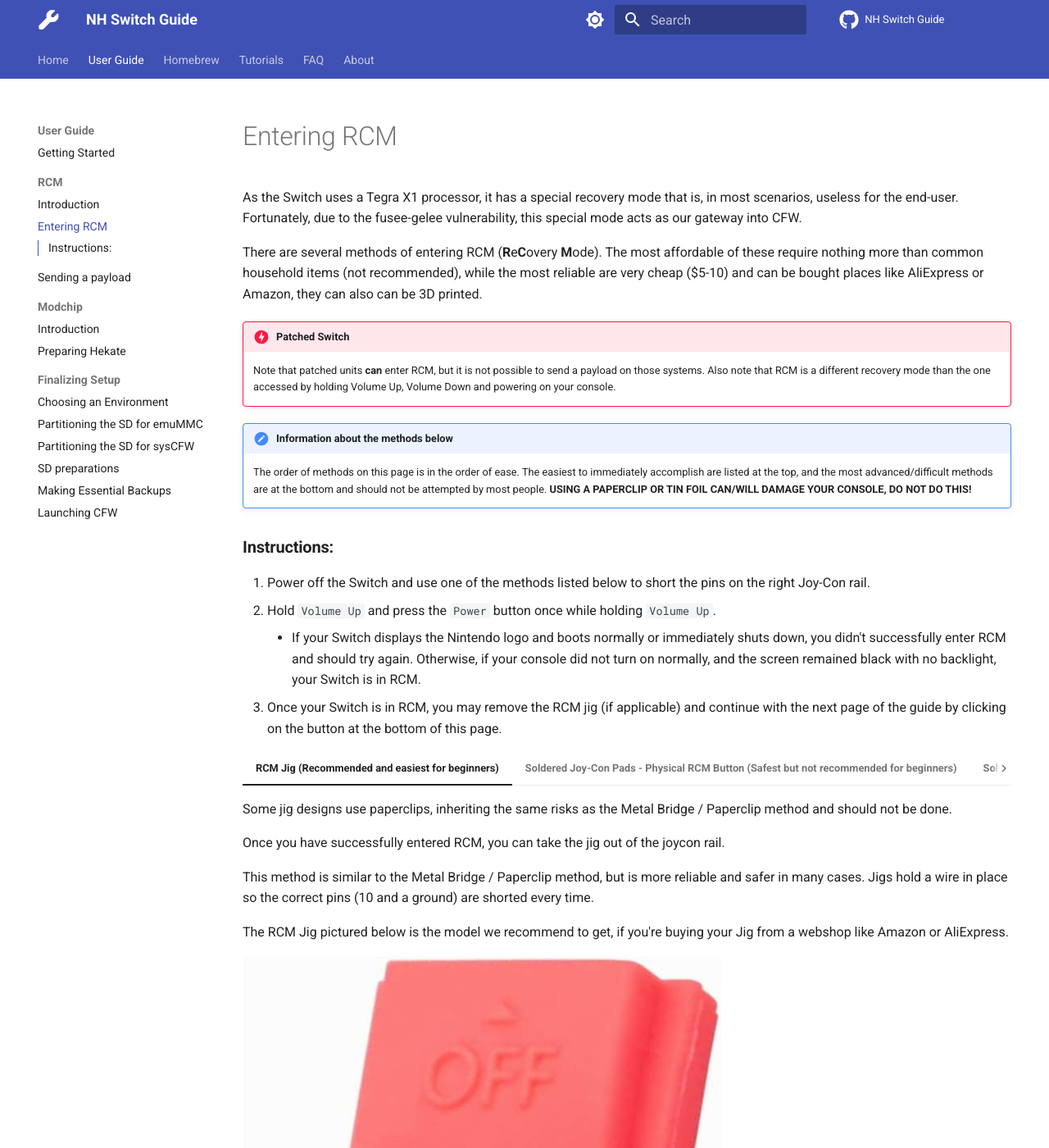
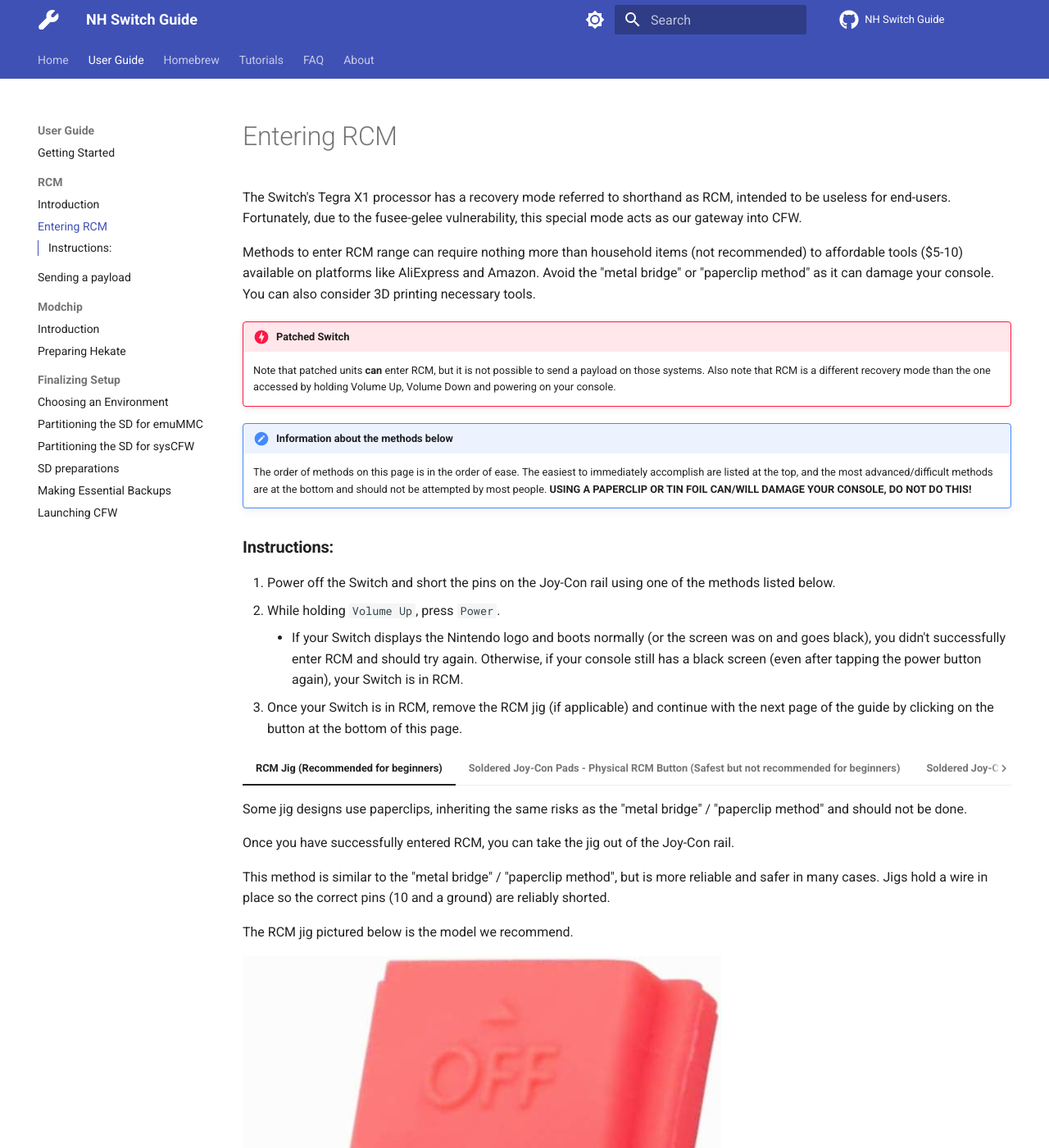
Before and after one commit to nh-server/switch-guide, an MkDocs documentation site: the page built from docs/user_guide/rcm/entering_rcm.md, in a window 1280 px wide and 1400 px high. Shown: the whole window at 82% size. Built offline with MkDocs 1.6.1 and Material for MkDocs 9.7.7, drawn with Linux system fonts in a browser that asks for light colours; comment, search, counter and statistics services are not loaded; some of the changed text lies outside the part shown.

Commit message:
Sprucing up FAQ entries, added more
Moved modchip question to the modchip page instead of the home page
Cleaned up grammar and spelling even further
Added another way to check if the Switch is in RCM
The fearmongering about "frying the console" when bridging pin 4 is baseless and was removed. Please stop parroting this wording.

```diff
--- a/docs/user_guide/rcm/entering_rcm.md
+++ b/docs/user_guide/rcm/entering_rcm.md
@@ -1,8 +1,8 @@
 # Entering RCM
 
-As the Switch uses a Tegra X1 processor, it has a special recovery mode that is, in most scenarios, useless for the end-user. Fortunately, due to the fusee-gelee vulnerability, this special mode acts as our gateway into CFW.
+The Switch's Tegra X1 processor has a recovery mode referred to shorthand as RCM, intended to be useless for end-users. Fortunately, due to the fusee-gelee vulnerability, this special mode acts as our gateway into CFW.
 
-There are several methods of entering RCM (**R**e**C**overy **M**ode). The most affordable of these require nothing more than common household items (not recommended), while the most reliable are very cheap ($5-10) and can be bought places like AliExpress or Amazon, they can also can be 3D printed.
+Methods to enter RCM range can require nothing more than household items (not recommended) to affordable tools ($5-10) available on platforms like AliExpress and Amazon. Avoid the "metal bridge" or "paperclip method" as it can damage your console. You can also consider 3D printing necessary tools.
 
 !!! danger "Patched Switch"
     Note that patched units **can** enter RCM, but it is not possible to send a payload on those systems. Also note that RCM is a different recovery mode than the one accessed by holding Volume Up, Volume Down and powering on your console.
@@ -13,24 +13,24 @@
 
 ### **Instructions:**
 
-1. Power off the Switch and use one of the methods listed below to short the pins on the right Joy-Con rail.
-2. Hold `Volume Up` and press the `Power` button once while holding `Volume Up`.
-    - If your Switch displays the Nintendo logo and boots normally or immediately shuts down, you didn't successfully enter RCM and should try again. Otherwise, if your console did not turn on normally, and the screen remained black with no backlight, your Switch is in RCM.
-3. Once your Switch is in RCM, you may remove the RCM jig (if applicable) and continue with the next page of the guide by clicking on the button at the bottom of this page.
+1. Power off the Switch and short the pins on the Joy-Con rail using one of the methods listed below.
+2. While holding `Volume Up`, press `Power`.
+    - If your Switch displays the Nintendo logo and boots normally (or the screen was on and goes black), you didn't successfully enter RCM and should try again. Otherwise, if your console still has a black screen (even after tapping the power button again), your Switch is in RCM.
+3. Once your Switch is in RCM, remove the RCM jig (if applicable) and continue with the next page of the guide by clicking on the button at the bottom of this page.
 
-=== "RCM Jig (Recommended and easiest for beginners)"
+=== "RCM Jig (Recommended for beginners)"
 
-    Some jig designs use paperclips, inheriting the same risks as the Metal Bridge / Paperclip method and should not be done.
+    Some jig designs use paperclips, inheriting the same risks as the "metal bridge" / "paperclip method" and should not be done.
 
-    Once you have successfully entered RCM, you can take the jig out of the joycon rail.
+    Once you have successfully entered RCM, you can take the jig out of the Joy-Con rail.
 
-    This method is similar to the Metal Bridge / Paperclip method, but is more reliable and safer in many cases. Jigs hold a wire in place so the correct pins (10 and a ground) are shorted every time.
+    This method is similar to the "metal bridge" / "paperclip method", but is more reliable and safer in many cases. Jigs hold a wire in place so the correct pins (10 and a ground) are reliably shorted.
 
-    The RCM Jig pictured below is the model we recommend to get, if you're buying your Jig from a webshop like Amazon or AliExpress.
+    The RCM jig pictured below is the model we recommend.
 
     ![recommended_jig](../rcm/img/recommended_jig.jpg)
 
-    In the case you plan to make you own jig, this image lays out the pads numbers on the console. Make sure your jig NEVER touches pin 4. Pin 4 provides 5v power to the Joycons, if connected to any other pin you will fry the console.
+    If you plan to make your own jig, this image lays out the pads layout on the console. Make sure your jig NEVER touches pin 4. Pin 4 provides 5 volts of power to the Joy-Con, and can permanently damage the rail or console if shorted.
 
     ![switchjigs.com jigs](../rcm/img/entering_rcm_jig.jpg)
 
@@ -41,29 +41,29 @@
 
     This method requires opening your right Joy-Con, voiding its warranty. Not for the faint of heart.
 
-    This method comes to us from the mind of `pbanj` on Discord. All pictures of this method in action were provided by him, with some supplementary images provided by `eip` on Discord.
+    This method comes to us from the mind of @`pbanj` on Discord. All pictures of this method in action were provided by him, with some supplementary images provided by @`eip618` on Discord.
 
-    The goal of this method is to open the right handed Joy-Con to the point that you can reach the contact pads easily. This is similar to the previous method, however you will be soldering wires to pins 7 and 10 (shown below) and wiring them to the "Joycon release button" at the top back of the right hand Joycon.
+    The goal of this method is to open the right Joy-Con to the point that you can reach the contact pads easily. This is similar to the previous method, however you will be soldering wires to pins 7 and 10 (shown below) and wiring them to the "rail release button" at the top back of the right Joy-Con.
 
-    ![joycon numbered pads refrence](../rcm/img/entering_rcm_solder_numbered.jpg)
+    ![joycon numbered pads reference](../rcm/img/entering_rcm_solder_numbered.jpg)
 
     In order to start this method you will want to take two lengths of wire, and wrap one end of each into a small circle.
 
-    ![wire refrence](../rcm/img/entering_rcm_button_1.jpg)
+    ![wire reference](../rcm/img/entering_rcm_button_1.jpg)
 
-	You will then want to take the circular end of one of the wires and add a small amount of solder, keeping it mostly flat (ONLY DO THIS TO ONE OF THE WIRES!). You will then glue this wire down to the below point on the Joycon release button. Make sure glue doesn't cover the top of the solder/wire as it will act as a contact point. Also, ensure that you leave enough space for the button to function correctly. Try pushing the button from the outside and observing its travel path so that you can see where and how you should safely glue the solder glob.
+	You will then want to take the circular end of one of the wires and add a small amount of solder, keeping it mostly flat (ONLY DO THIS TO ONE OF THE WIRES!). You will then glue this wire down to the below point on the rail release button. Make sure glue doesn't cover the top of the solder/wire as it will act as a contact point. Also, ensure that you leave enough space for the button to function correctly. Try pushing the button from the outside and observing its travel path so that you can see where and how you should safely glue the solder glob.
 
-    ![Eip joycon button refrence](../rcm/img/entering_rcm_button_5.jpg)
+    ![eip joycon button reference](../rcm/img/entering_rcm_button_5.jpg)
 
-    ![pbanj joycon button refrence](../rcm/img/entering_rcm_button_3.jpg)
+    ![pbanj joycon button reference](../rcm/img/entering_rcm_button_3.jpg)
 
     The first wire should now be in place as seen by the green circle below. The second wire does not need any solder, instead you will hold it in place using the screw as shown by the red circle in the picture below.
 
-    ![pbanj joycon button refrence](../rcm/img/entering_rcm_button_6.jpg)
+    ![pbanj joycon button reference](../rcm/img/entering_rcm_button_6.jpg)
 
     Pressing the Joycon button in you should now notice the solder point you created making contact with the piece of metal held in by the screw. Once you have these elements in place you want to connect one wire to pad 7 and the other to pad 10 (it doesn't matter which is which). After that you have successfully created an RCM button on your Joycon. You will now need to hold down the Joycon release button when attempting to boot RCM.
 
-    ![pbanj joycon button refrence](../rcm/img/entering_rcm_button_2.jpg)
+    ![pbanj joycon button reference](../rcm/img/entering_rcm_button_2.jpg)
 
 
 
@@ -83,15 +83,15 @@
 
 === "Soldered Joy-Con Pads - 9 & 10"
 
-    This method will result in the right Joy-Con being detected as in wireless mode while attached to the Switch, and this method may result in the Joy-Con being permanently detected as wireless if you update the Joy-Con firmware while this mod is installed. In the latter case, fixing this requires opening up the Joy-Con and reseating the battery. It is recommended to solder pads 7 and 10 together with a resistor instead.
+    This method will result in the right Joy-Con being seen as "detached" while physically connected to the Switch, so it will not be able to charge. This method may result in the Joy-Con being permanently detected as wireless if you update the Joy-Con firmware while this mod is installed. In the latter case, fixing this requires opening up the Joy-Con and reseating the battery. It is recommended to solder pads 7 and 10 together with a resistor instead.
 
     This method requires opening your right Joy-Con, voiding its warranty. Not for the faint of heart.
 
-    The goal of this method is to open the right handed Joy-Con to the point that you can reach the contact pads easily. This is similar to the previous method, however the goal is to solder pads 9 and 10 (seen below) together. This can either be done using a small wire, or directly bridging the pads with solder.
+    The goal of this method is to open the right Joy-Con to the point that you can reach the contact pads easily. This is similar to the previous method, however the goal is to solder pads 9 and 10 (seen below) together. This can either be done using a small wire, or directly bridging the pads with solder.
 
-    ![joycon numbered pads refrence](../rcm/img/entering_rcm_solder_numbered.jpg)
+    ![joycon numbered pads reference](../rcm/img/entering_rcm_solder_numbered.jpg)
 
-    Here is an example from yami0666 on our Discord server.
+    Here is an example from @yami0666 on our Discord server.
 
     ![YyAoMmIi solder example](../rcm/img/entering_rcm_solder_910_yyaommii.jpg)
 
```
Also changed, not shown: other parts of docs/user_guide/rcm/entering_rcm.md (+5 -5 lines), docs/index.md (+21 -26 lines), docs/user_guide/getting_started.md (+16 -13 lines), docs/user_guide/modchip/index.md (+13 -7 lines), docs/user_guide/rcm/index.md (+10 -3 lines).
